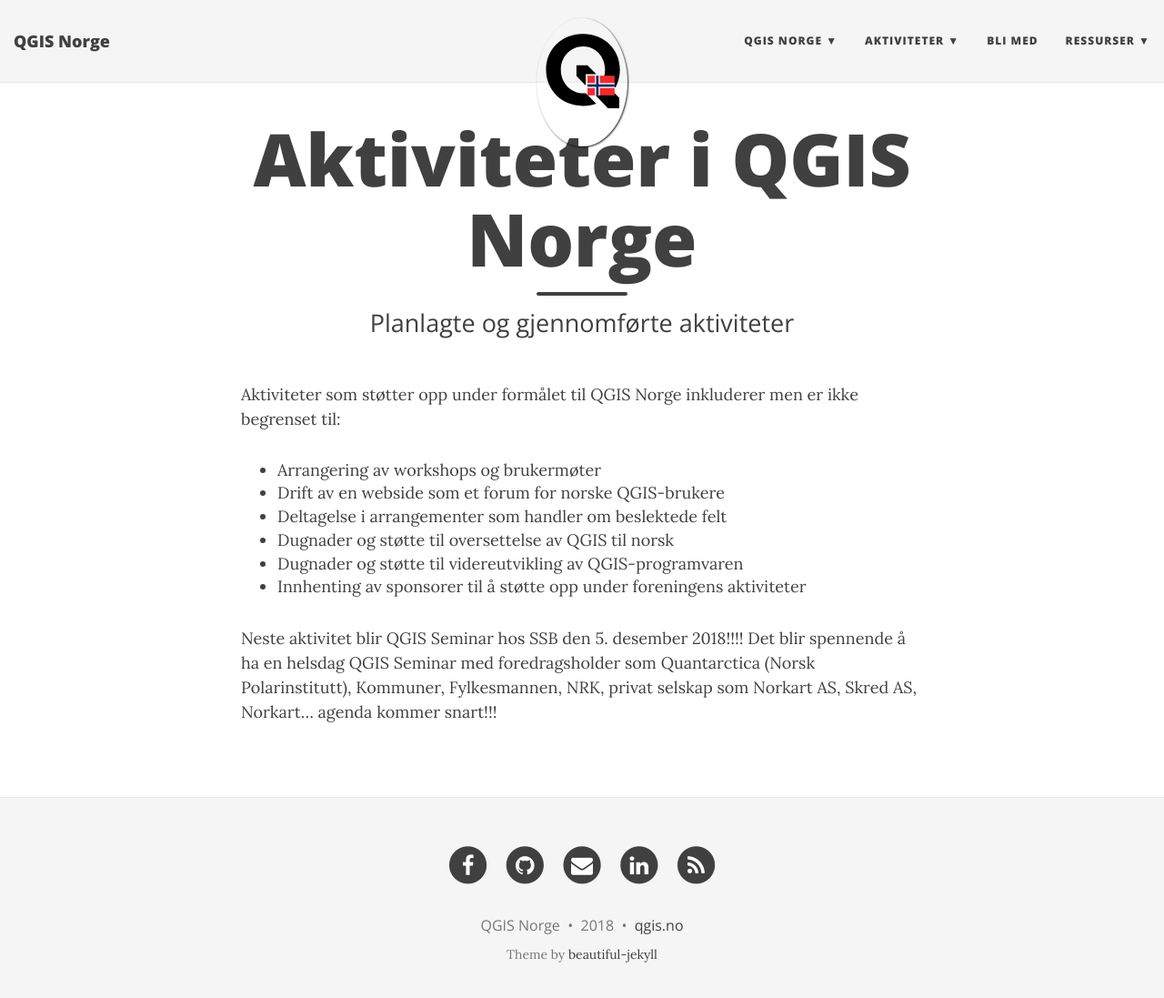
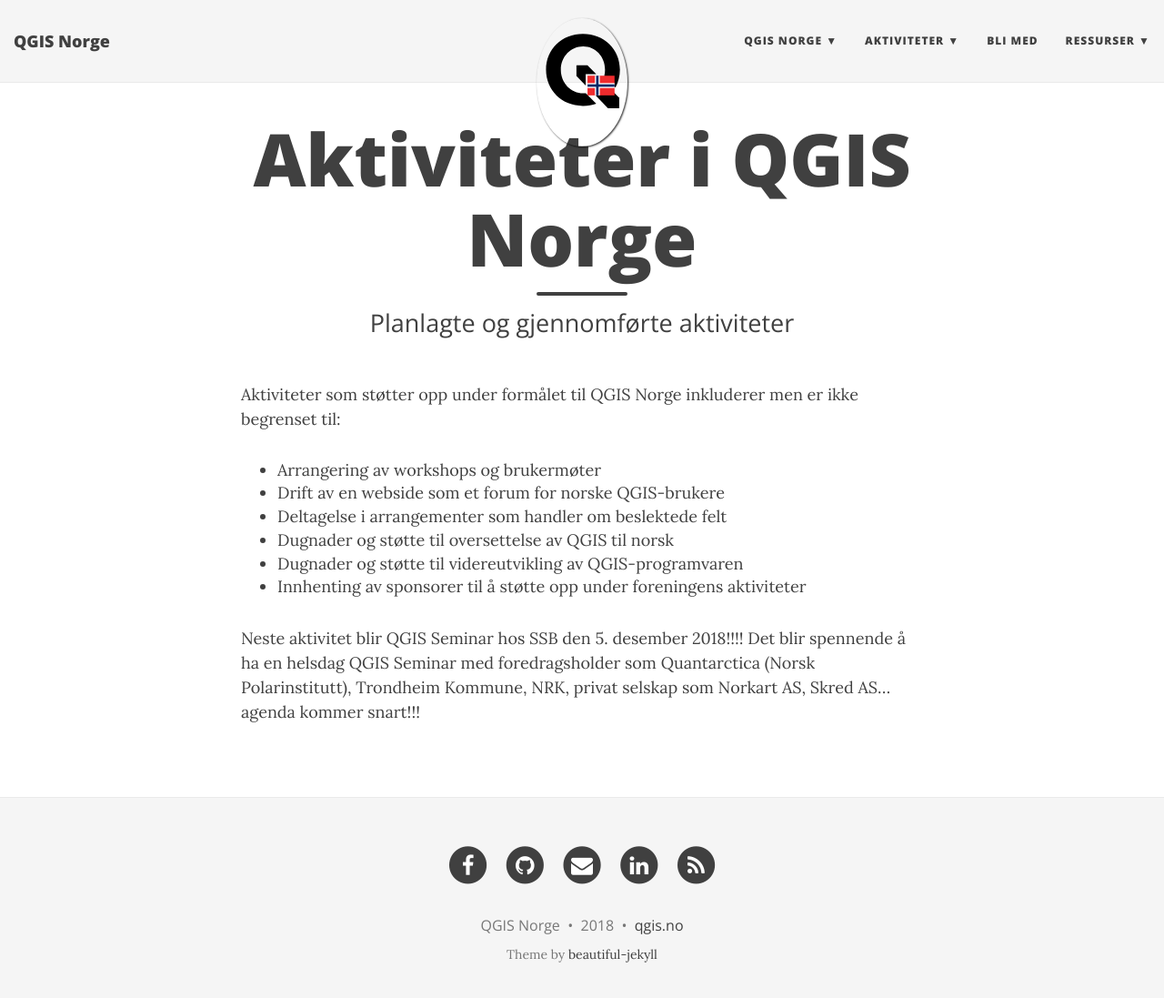
Before and after one commit to qgisnorge/qgisnorge.github.io, a Jekyll site: the page built from aktiviteter.md, in a window 1280 px wide and 1110 px high. Shown: the top 1097 px of the window at 91% size. Built offline with Jekyll 4.4.1, drawn with Linux system fonts in a browser that asks for light colours; nearby versions of some CDN libraries.

Commit message:
nyheter og link til påmeldingskjema

```diff
--- a/aktiviteter.md
+++ b/aktiviteter.md
@@ -14,4 +14,4 @@
 - Innhenting av sponsorer til å støtte opp under foreningens aktiviteter
 
 Neste aktivitet blir QGIS Seminar hos SSB den 5. desember 2018!!!!
-Det blir spennende å ha en helsdag QGIS Seminar med foredragsholder som Quantarctica (Norsk Polarinstitutt), Kommuner, Fylkesmannen, NRK, privat selskap som Norkart AS, Skred AS, Norkart... agenda kommer snart!!!
+Det blir spennende å ha en helsdag QGIS Seminar med foredragsholder som Quantarctica (Norsk Polarinstitutt), Trondheim Kommune, NRK, privat selskap som Norkart AS, Skred AS... agenda kommer snart!!!
```
